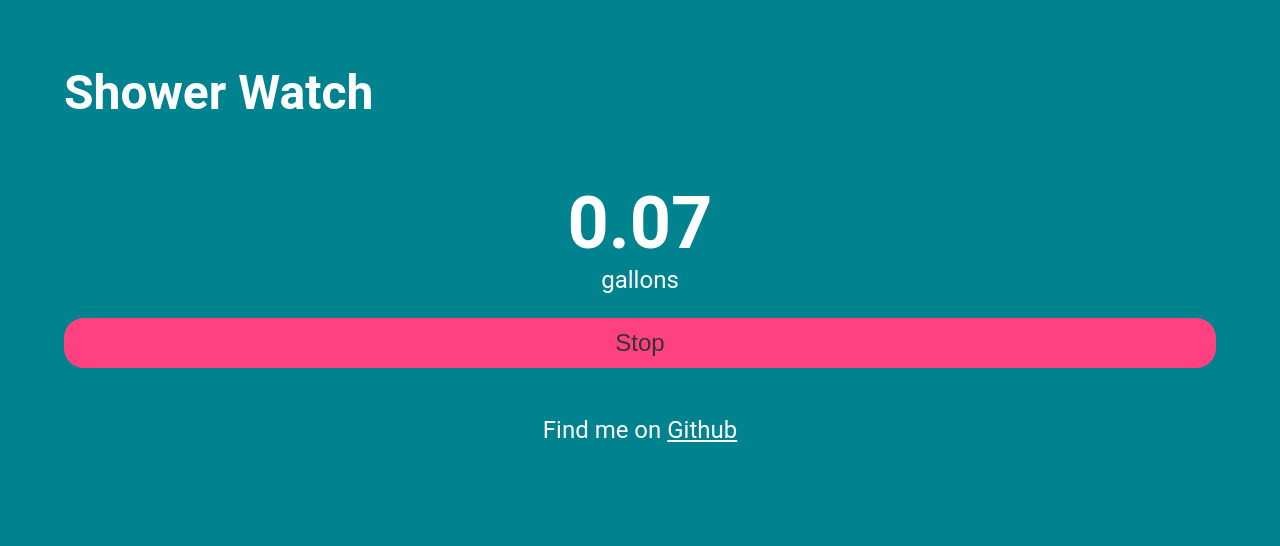
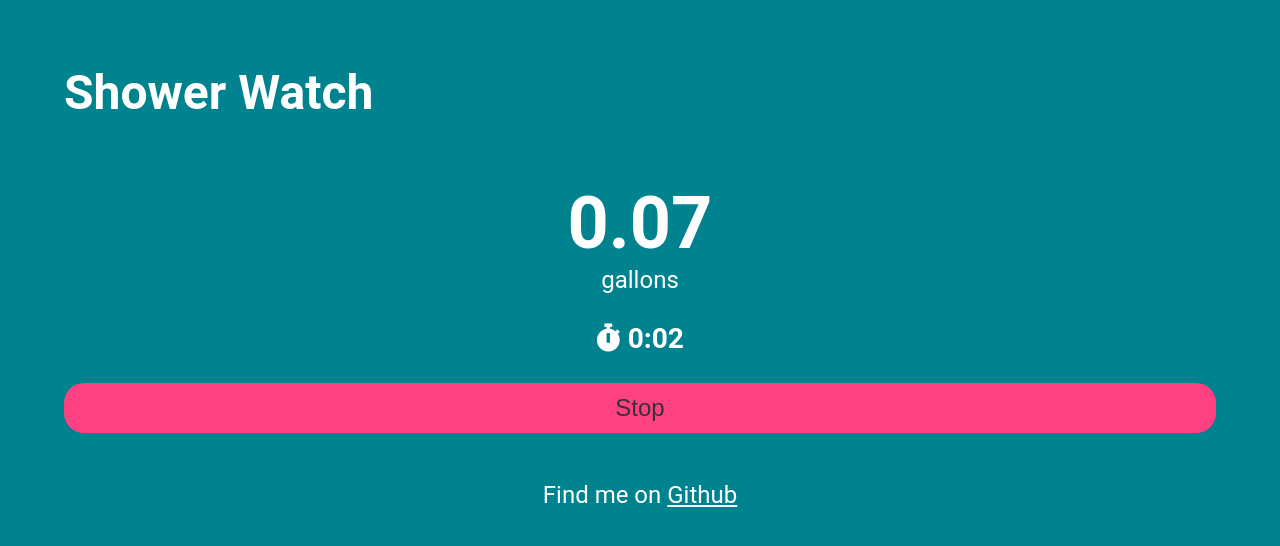
Before and after one commit to gotylergo/shower-watch, a website: page index.html in a window 1280 px wide. Both pictures are taken after a click on the button "Start". Drawn offline with Linux system fonts and the light colour scheme.

Commit message:
Add time

```diff
--- a/index.html
+++ b/index.html
@@ -6,6 +6,7 @@
   <title></title>
   <meta name="description" content="Save water by visualizing how much water you use in the shower">
   <meta name="viewport" content="width=device-width, initial-scale=1">
+  <link rel="stylesheet" href="https://cdnjs.cloudflare.com/ajax/libs/font-awesome/5.9.0/css/all.css">
   <link rel="stylesheet" href="css/main.css">
 </head>
 
@@ -18,8 +19,9 @@
       <button id="startButton" onclick="startTimer()">Start</button>
     </div>
     <div id="timerScreen">
-      <h2 id="timer">0</h2>
+      <h2 id="gallonTimer">0</h2>
       <p>gallons</p>
+      <h3 id="timer"><i class="fas fa-stopwatch"></i> <span id="minutes">0</span>:<span id="seconds">00</span></h3>
       <button id="stopButton" onclick="stopTimer()">Stop</button>
       <button id="resetButton" onclick="resetTimer()">Reset</button>
     </div>
--- a/js/index.js
+++ b/js/index.js
@@ -1,30 +1,46 @@
 let gallons = 0;
 let gpm = 2.5;
+let time = 0;
+let minutes = 0;
+let seconds = 0;
 
-let setGallons = function() {
-  gallons = gallons + (gpm/60);
-  document.getElementById('timer').innerHTML = gallons.toFixed(2);
+let setGallons = function () {
+  gallons = gallons + (gpm / 60);
+  document.getElementById('gallonTimer').innerHTML = gallons.toFixed(2);
+}
+let setTimer = function () {
+  time = time + 1;
+  minutes = Math.floor(time / 60);
+  seconds = time % 60;
+  if (seconds < 10) {
+    seconds = "0" + seconds.toString();
+  }
+  document.getElementById('minutes').innerHTML = minutes;
+  document.getElementById('seconds').innerHTML = seconds;
 }
 
-let myTimer = function() {};
+let myGallonTimer = function () { };
+let myTimer = function () { };
 
-function startTimer () {
+function startTimer() {
   document.getElementById('startScreen').style.display = "none";
   document.getElementById('timerScreen').style.display = "block";
 
   gpm = document.getElementById('gpm').value;
 
-  myTimer = setInterval(setGallons, 1000);
+  myGallonTimer = setInterval(setGallons, 1000);
+  myTimer = setInterval(setTimer, 1000)
 
 }
 
-function stopTimer () {
+function stopTimer() {
+  clearInterval(myGallonTimer);
   clearInterval(myTimer);
   document.getElementById('stopButton').style.display = "none";
   document.getElementById('resetButton').style.display = "block";
 }
 
-function resetTimer () {
+function resetTimer() {
   document.getElementById('timerScreen').style.display = "none";
   document.getElementById('startScreen').style.display = "block";
   document.getElementById('stopButton').style.display = "block";
```
